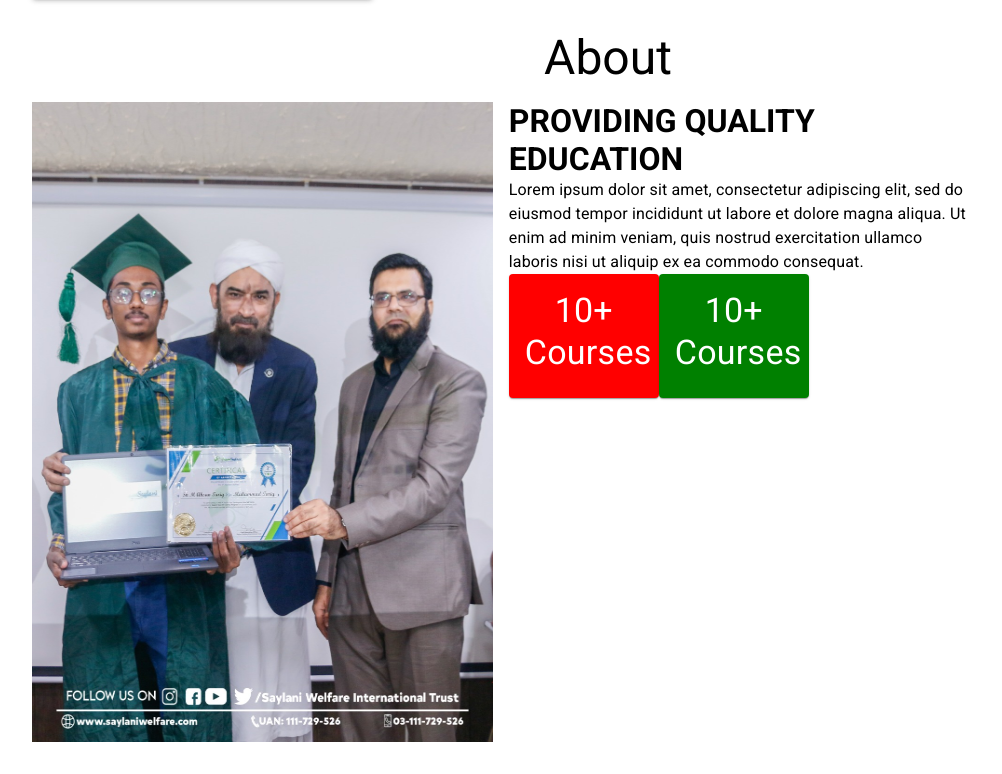
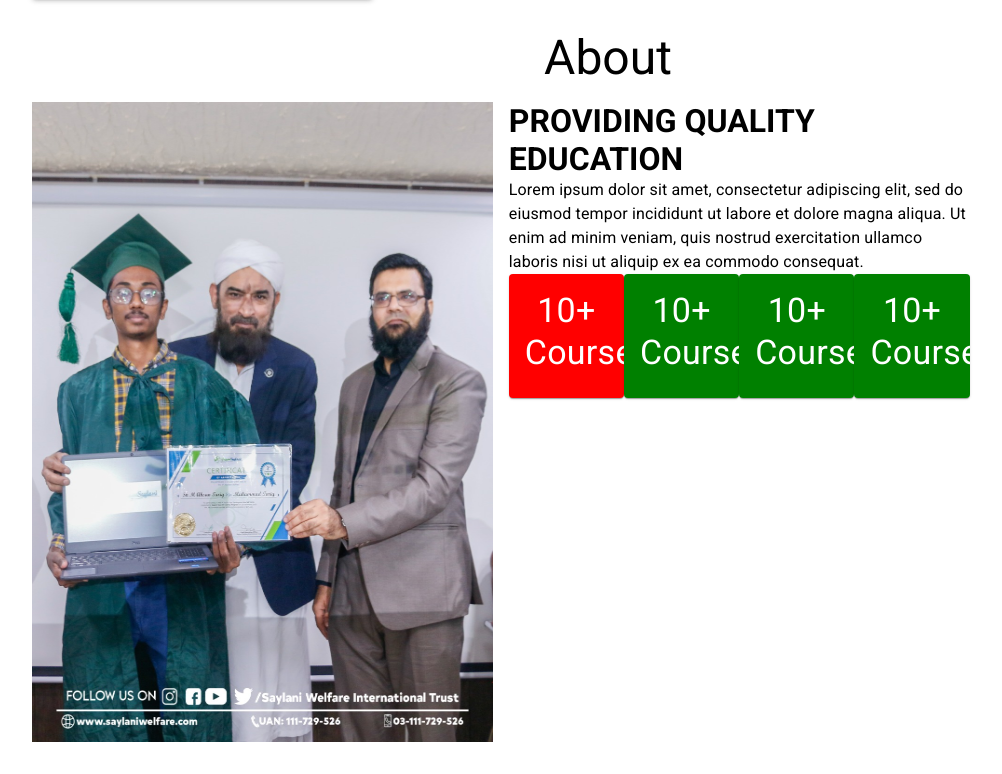
Before and after one commit to HassanShahid025/smit, a React (Create React App) app: page / in a window 1280 px wide. Shown: the part 1389-2163 px from the top of the page, without its empty margins (32-1034 px from the left). Built offline with nearby package versions, Linux system fonts and the light colour scheme.

Commit message:
added about

```diff
--- a/src/components/about/About.tsx
+++ b/src/components/about/About.tsx
@@ -18,7 +18,7 @@ const About = () => {
                     Lorem ipsum dolor sit amet, consectetur adipiscing elit, sed do eiusmod tempor incididunt ut labore et dolore magna aliqua. Ut enim ad minim veniam, quis nostrud exercitation ullamco laboris nisi ut aliquip ex ea commodo consequat.
                     </Typography>
                     <div className='card-container'>
-                        <Card sx={{ maxWidth: 150,backgroundColor:'red' }}>
+                        <Card sx={{ maxWidth: 250,backgroundColor:'red' }}>
                             <CardContent>
                                 <Typography variant="h4" color="white" textAlign='center'>
                                 10+
@@ -38,6 +38,26 @@ const About = () => {
                                 </Typography>
                             </CardContent>
                         </Card>
+                        <Card sx={{ maxWidth: 150,backgroundColor:'green' }}>
+                            <CardContent>
+                                <Typography variant="h4" color="white" textAlign='center'>
+                                10+
+                                </Typography>
+                                <Typography variant="h4" color="white">
+                                Courses
+                                </Typography>
+                            </CardContent>
+                        </Card>
+                        <Card sx={{ maxWidth: 250,backgroundColor:'green' }}>
+                            <CardContent>
+                                <Typography variant="h4" color="white" textAlign='center'>
+                                10+
+                                </Typography>
+                                <Typography variant="h4" color="white">
+                                Courses
+                                </Typography>
+                            </CardContent>
+                        </Card>
                    </div>
                 </div>
             </div>
```
